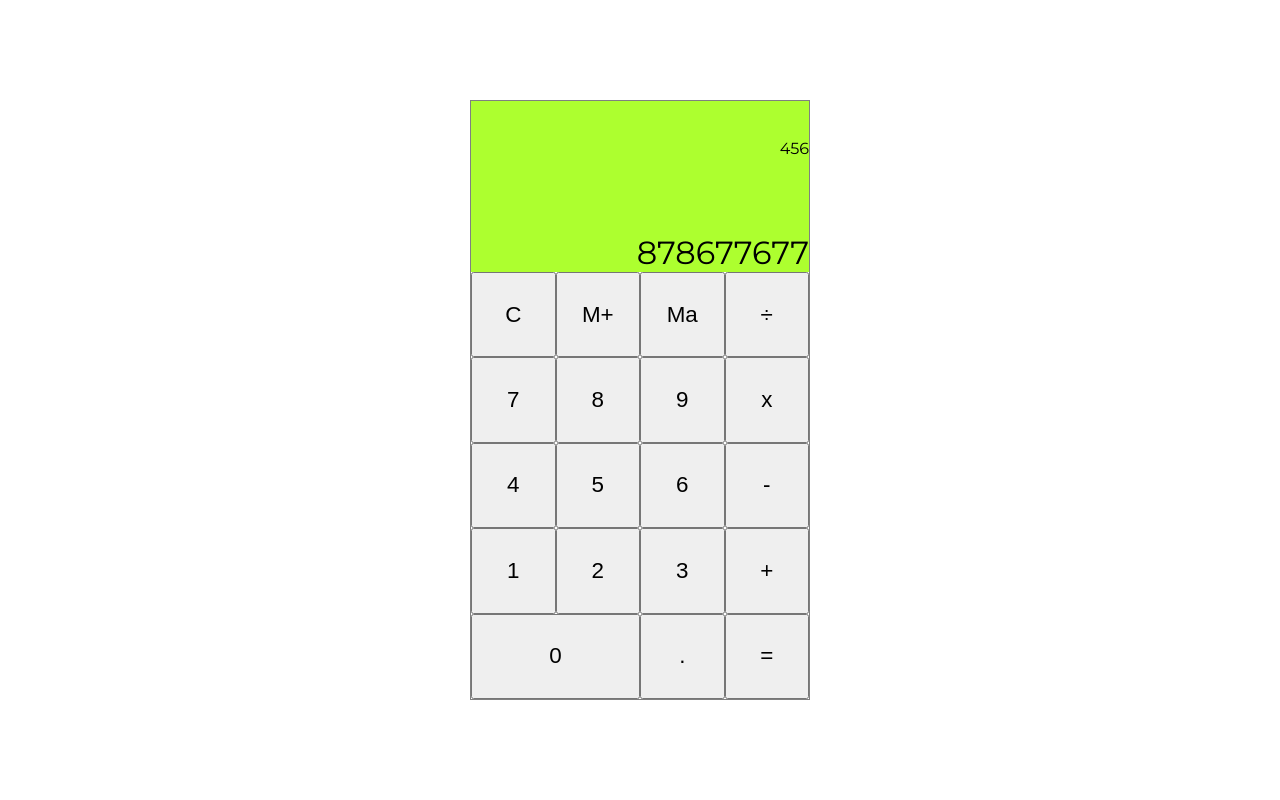
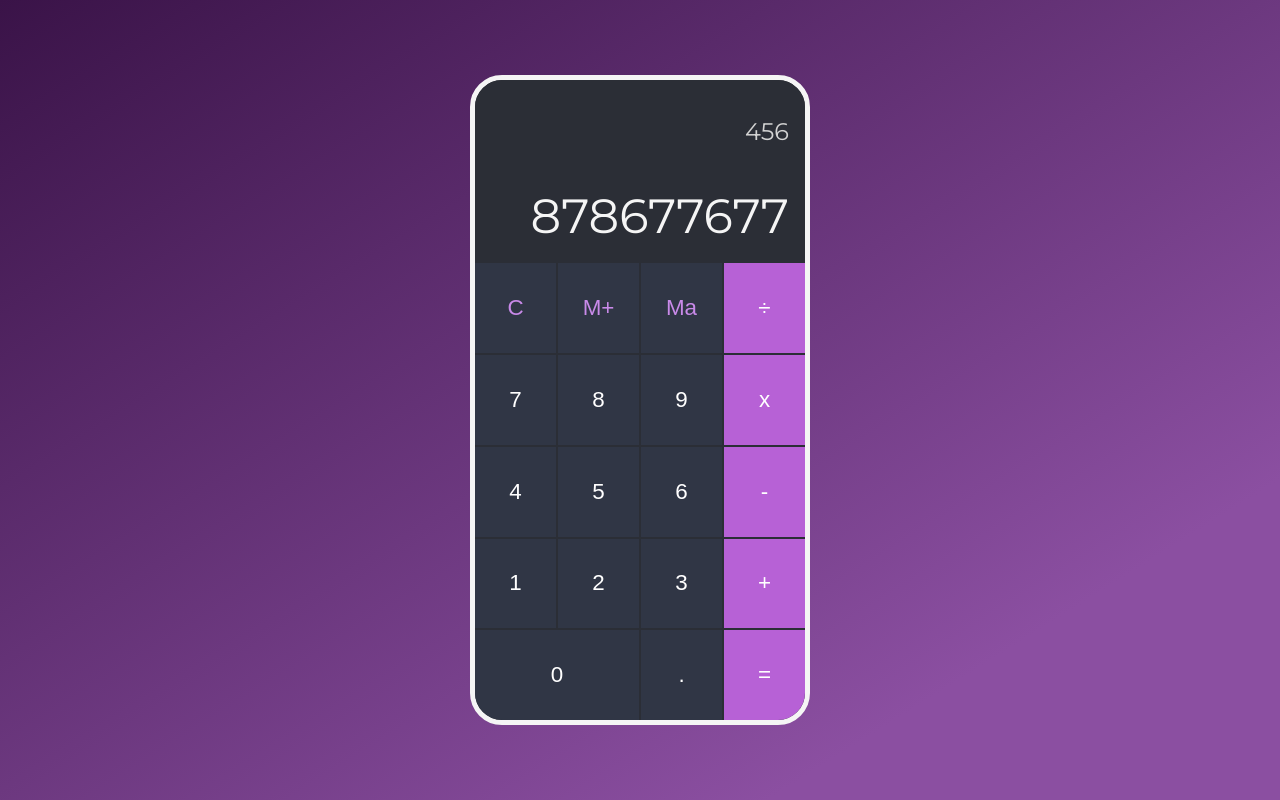
Before and after one commit to VDan007/calculator, a React (Vite) app in the folder frontend/: page / in a window 1280 px wide. Built offline with nearby package versions, Linux system fonts and the light colour scheme.

Commit message:
design implemented

```diff
--- a/frontend/src/App.jsx
+++ b/frontend/src/App.jsx
@@ -15,25 +15,25 @@ function App() {
         <p>878677677</p>
       </div>
     </div>
-    <button>C</button>
-    <button>M+</button>
-    <button>Ma</button>
-    <button>÷</button>
-    <button>7</button>
-    <button>8</button>
-    <button>9</button>
-    <button>x</button>
-    <button>4</button>
-    <button>5</button>
-    <button>6</button>
-    <button>-</button>
-    <button>1</button>
-    <button>2</button>
-    <button>3</button>
-    <button>+</button>
-    <button className='two__span'>0</button>
-    <button>.</button>
-    <button>=</button>
+    <button className='normal pinkLetter'>C</button>
+    <button className='normal pinkLetter'>M+</button>
+    <button className='normal pinkLetter'>Ma</button>
+    <button className='pinkBg'>÷</button>
+    <button className='normal'>7</button>
+    <button className='normal'>8</button>
+    <button className='normal'>9</button>
+    <button className='pinkBg'>x</button>
+    <button className='normal'>4</button>
+    <button className='normal'>5</button>
+    <button className='normal'>6</button>
+    <button className='pinkBg'>-</button>
+    <button className='normal'>1</button>
+    <button className='normal'>2</button>
+    <button className='normal'>3</button>
+    <button className='pinkBg'>+</button>
+    <button className='normal two__span'>0</button>
+    <button className='normal'>.</button>
+    <button className='pinkBg'>=</button>
 
    </div>
   )
--- a/frontend/src/index.css
+++ b/frontend/src/index.css
@@ -10,25 +10,33 @@ body{
     display: flex;
     justify-content: center;
     align-items: center;
+    background: linear-gradient(to bottom right,rgb(58,19,72)0%,rgb(139,79,161)80% );
 }
 
 .calculator__container{
-    border: 1px solid gray;
+    background-color: rgb(43,46,54);
     width: 340px;
-    height: 600px;
+    height: 650px;
     display: grid;
+    gap:2px;
     grid-template-columns: repeat(4,1fr);
     grid-template-rows: repeat(7,1fr);
-
+    border: 5px solid whitesmoke;
+    border-radius: 32px;
+    overflow: hidden;
 }
 
 .output{
+
+    padding: 1rem;
     background-color: greenyellow;
     grid-column: 1/5;
     grid-row: 1/3;
     font-family: 'Montserrat', sans-serif;
     display: flex;
     flex-direction: column;
+    background-color: rgb(43,46,54);
+
 }
 
 .prev,
@@ -40,17 +48,45 @@ body{
 
 .prev{
     flex:1;
+    font-size: 1.5rem;
+    color: lightgray;
 }
 
 .current{
     flex:2;
-    font-size: 2rem;
+    font-size: 3rem;
+    color: whitesmoke
 }
+
 
 
 
 button{
     font-size: 1.4rem;
+    border: none;
+}
+
+
+.normal{
+    color: white;
+    background-color: rgb(48,54,69);
+}
+
+.normal:hover{
+    background-color: rgba(48,54,69,0.4);
+}
+
+.pinkLetter{
+    color:rgb(201,138,233);
+}
+
+.pinkBg{
+    background-color: rgb(183,97,214);
+    color: white;
+}
+
+.pinkBg:hover{
+    background-color: rgba(183,97,214,0.7);
 }
 
 .two__span{
```
